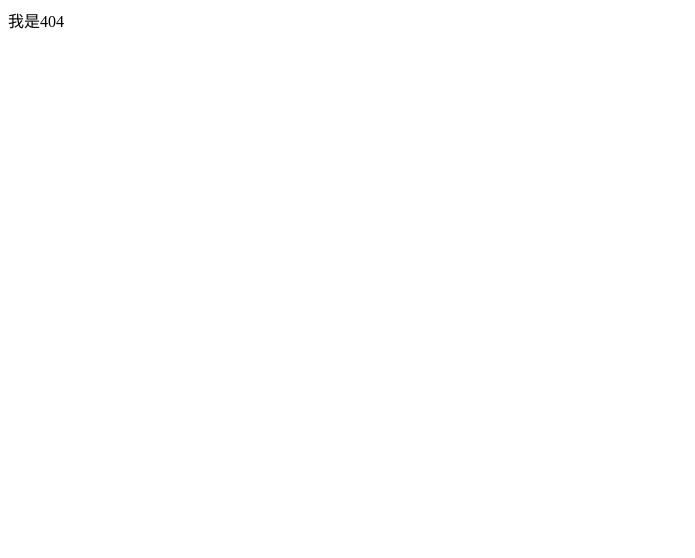
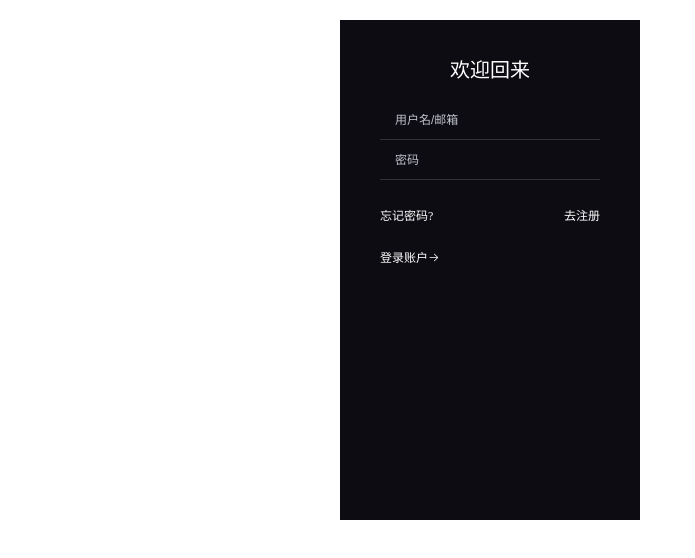
Before and after one commit to gavln-official/client, a Vue app: page /login in a window 1280 px wide. Shown: the top 558 px of the page, without its empty margins (0-695 px from the left). Built offline with nearby package versions, Linux system fonts and the light colour scheme.

Commit message:
'登录页面'

```diff
--- a/src/App.vue
+++ b/src/App.vue
@@ -13,14 +13,12 @@
 export default {
   name: 'app',
   components: {
-  },
-  mounted(){
-
   }
 }
 </script>
 
 <style lang="scss">
+  @import "@/style/reset.scss";
   .fade-enter-active, .fade-leave-active {
     transition: opacity .5s;
   }
--- a/src/components/Header.vue
+++ b/src/components/Header.vue
@@ -12,7 +12,10 @@
 				<img src="../assets/pepple.jpg">
 			</el-avatar>
 			<span>猪猪</span>
-			<i class="el-icon-key"></i>
+			<router-link to="/login">
+				<i class="el-icon-key"></i>
+			</router-link>
+
 		</div>
 	</Header>
 </template>
--- /dev/null
+++ b/src/page/login/Login.vue
@@ -0,0 +1,96 @@
+<template>
+    <div class="main">
+        <div class="login">
+            <h2 class="title">欢迎回来</h2>
+            <div class="loginForm">
+                <el-input placeholder="用户名/邮箱" v-model="userName"></el-input>
+                <el-input placeholder="密码" type="password" v-model="password" :show-password="true"></el-input>
+                <p class="logonInfo">
+                    <span class="forgetPassword">忘记密码?</span>
+                    <router-link to="/register" tag="span">去注册</router-link>
+                </p>
+                <p class="goLogin">
+                    <span @click="login">登录账户</span>
+                    <i class="el-icon-right"></i>
+                </p>
+            </div>
+
+        </div>
+        <div class="animation"></div>
+    </div>
+</template>
+
+<script>
+  export default {
+    data() {
+      return {
+        userName: '',
+        password: ''
+      }
+    },
+    methods: {
+      login() {
+        // eslint-disable-next-line no-console
+        console.log(this.password)
+      }
+    }
+  }
+</script>
+
+<style lang="scss" scoped>
+    @import "@/style/mixmin.scss";
+
+    .main {
+        width: 600px;
+        margin: 20px auto;
+
+        .login {
+            width: 260px;
+            background: #0D0C12;
+            height: 460px;
+            padding: 20px;
+
+            .title {
+                text-align: center;
+                padding-top: 20px;
+                padding-bottom: 20px;
+                color: #ffffff;
+                font-size: 20px;
+            }
+
+            .loginForm {
+                padding: 0 20px;
+
+                /deep/ .el-input__inner {
+                    background: none;
+                    border: none;
+                    border-bottom: 1px solid #323136;
+                    color: #ffffff;
+                    border-radius: 0;
+                    font-weight: 400;
+                    color: rgba(255, 255, 255, 1);
+                    font-size: 12px;
+
+                }
+
+                .goLogin, .logonInfo {
+                    color: #ffffff;
+                    font-size: 12px;
+                    margin-top: 30px;
+                    cursor: pointer;
+                }
+
+                .logonInfo {
+                    display: flex;
+                    justify-content: space-between;
+                }
+            }
+        }
+
+        .animation {
+            width: 300px;
+            height: 600px;
+        }
+    }
+
+</style>
--- /dev/null
+++ b/src/page/register/Register.vue
@@ -0,0 +1,5 @@
+<template>
+    <div>
+        我是注册
+    </div>
+</template>
--- a/src/router/routes.js
+++ b/src/router/routes.js
@@ -104,6 +104,16 @@ export const routes = [
 		]
 	},
 	{
+		path: '/login',
+		name: 'login',
+		component: () => import('@/page/login/Login')
+	},
+	{
+		path: '/register',
+		name: 'register',
+		component: () => import('@/page/register/Register')
+	},
+	{
 		path: '*',
 		name: 'notfound',
 		component: () => import('@/NotFound.vue')
--- /dev/null
+++ b/src/style/mixmin.scss
@@ -0,0 +1,193 @@
+// 超出范围显示省略号
+
+@mixin text-overflow($width:100%, $display:block) {
+  width: $width;
+  // display: $display;
+  white-space: nowrap;
+  text-overflow: ellipsis;
+  overflow: hidden;
+  -ms-text-overflow: ellipsis;
+}
+
+// 清除浮动
+
+@mixin clearfix() {
+
+  &:after {
+    clear: both;
+    content: '.';
+    display: block;
+    height: 0;
+    line-height: 0;
+    overflow: hidden;
+  }
+
+  *height: 1%;
+
+}
+
+// 弹性盒子居中
+
+@mixin flex-center($direction:row, $justify: center, $aligin: center, $flex-wrap: null) {
+  display: -webkit-flex;
+  display: flex;
+
+  @if ($direction != null) {
+    flex-direction: $direction;
+  }
+
+  @if ($justify != null) {
+    justify-content: $justify;
+  }
+
+  @if ($aligin != null) {
+    align-items: $aligin;
+  }
+
+  @if ($flex-wrap != null) {
+    flex-wrap: $flex-wrap
+  }
+}
+
+// 绝对定位 上右下左
+
+@mixin absolute($top: null, $right: null, $bottom: null, $left: null) {
+  display: none;
+
+  @if ($left!="" & & $left!=null) {
+    left: $left;
+  }
+  @if ($right!="" & & $right!=null) {
+    right: $right;
+  }
+  @if ($top!="" & & $top!=null) {
+    top: $top;
+  }
+  @if ($bottom!="" & & $bottom!=null) {
+    bottom: $bottom;
+  }
+}
+
+/* 行高 */
+@mixin line-height($height:30px,$line-height:30px) {
+  @if ($height != null) {
+    height: $height;
+  }
+  @if ($line-height!=null) {
+    line-height: $line-height;
+  }
+}
+
+/* 画三角形 */
+@mixin triangle($width:10px,$direction:top,$color:$bgBlueLight) {
+  border: $width solid transparent;
+  @if ($direction == top) { // 上三角
+    border-bottom-color: $color;
+  }
+  @if ($direction == bottom) { // 下三角
+    border-top-color: $color;
+  }
+  @if ($direction == left) { // 左三角
+    border-right-color: $color;
+  }
+  @if ($direction == right) { // 右三角
+    border-left-color: $color;
+  }
+}
+/* 文本阴影 */
+@mixin text-show($h-shadow:0px, $v-shadow:0px, $blur:10px, $color:rgba(0,180,255,0.7)) {
+  text-shadow: $h-shadow $v-shadow $blur $color;
+}
+
+/* 链接样式 */
+@mixin hoverStyle($style:(color:#d9fdff),$hoverStyle:(color:#306eff)) {
+  text-decoration: none;
+  @each $key, $value in $style {
+    #{$key}: #{$value};
+  }
+  @if ($hoverStyle!=null & & $hoverStyle!="") {
+    &:hover {
+      @each $key, $value in $hoverStyle {
+        #{$key}: #{$value};
+      }
+    }
+  }
+}
+
+/* 定义滚动条样式 圆角和阴影不需要则传入null */
+@mixin scrollBar($width:10px,$height:10px,$outColor:$bgColor,$innerColor:$bgGrey,$radius:5px,$shadow:null) {
+  /*定义滚动条高宽及背景 高宽分别对应横竖滚动条的尺寸*/
+  &::-webkit-scrollbar {
+    width: $width;
+    height: $height;
+    background-color: $outColor;
+  }
+
+  /*定义滚动条轨道 内阴影+圆角*/
+  &::-webkit-scrollbar-track {
+    @if ($shadow!=null) {
+      -webkit-box-shadow: $shadow;
+    }
+    @if ($radius!=null) {
+      border-radius: $radius;
+    }
+    background-color: $outColor;
+  }
+
+  /*定义滑块 内阴影+圆角*/
+  &::-webkit-scrollbar-thumb {
+    @if ($shadow!=null) {
+      -webkit-box-shadow: $shadow;
+    }
+    @if ($radius!=null) {
+      border-radius: $radius;
+    }
+    background-color: $innerColor;
+    border: 1px solid $innerColor;
+  }
+}
+
+
+/* css3动画 默认3s宽度到200px */
+@mixin animation($from:(width:0px),$to:(width:200px),$name:mymove,$animate:mymove 2s 1 linear infinite) {
+  -webkit-animation: $animate;
+  -o-animation: $animate;
+  animation: $animate;
+  @keyframes #{$name}
+  {
+    from {
+      @each $key, $value in $from {
+        #{$key}: #{$value};
+      }
+    }
+    to {
+      @each $key, $value in $to {
+        #{$key}: #{$value};
+      }
+    }
+  }
+
+  @-webkit-keyframes #{$name}
+  {
+    from {
+      @each $key, $value in $from {
+        $key: $value;
+      }
+    }
+    to {
+      @each $key, $value in $to {
+        $key: $value;
+      }
+    }
+  }
+}
+
+/* 圆形盒子 */
+@mixin circle($size: 11px,$bg: #fff) {
+  border-radius: 50%;
+  width: $size;
+  height: $size;
+  line-height: $size;
+  text-align: center;
+  background: $bg;
+}
--- /dev/null
+++ b/src/style/reset.scss
@@ -0,0 +1,48 @@
+/* http://meyerweb.com/eric/tools/css/reset/
+   v2.0 | 20110126
+   License: none (public domain)
+*/
+
+html, body, div, span, applet, object, iframe,
+h1, h2, h3, h4, h5, h6, p, blockquote, pre,
+a, abbr, acronym, address, big, cite, code,
+del, dfn, em, img, ins, kbd, q, s, samp,
+small, strike, strong, sub, sup, tt, var,
+b, u, i, center,
+dl, dt, dd, ol, ul, li,
+fieldset, form, label, legend,
+table, caption, tbody, tfoot, thead, tr, th, td,
+article, aside, canvas, details, embed,
+figure, figcaption, footer, header, hgroup,
+menu, nav, output, ruby, section, summary,
+time, mark, audio, video {
+  margin: 0;
+  padding: 0;
+  border: 0;
+  font-size: 100%;
+  font: inherit;
+  vertical-align: baseline;
+}
+/* HTML5 display-role reset for older browsers */
+article, aside, details, figcaption, figure,
+footer, header, hgroup, menu, nav, section {
+  display: block;
+}
+body {
+  line-height: 1;
+}
+ol, ul {
+  list-style: none;
+}
+blockquote, q {
+  quotes: none;
+}
+blockquote:before, blockquote:after,
+q:before, q:after {
+  content: '';
+  content: none;
+}
+table {
+  border-collapse: collapse;
+  border-spacing: 0;
+}
```
